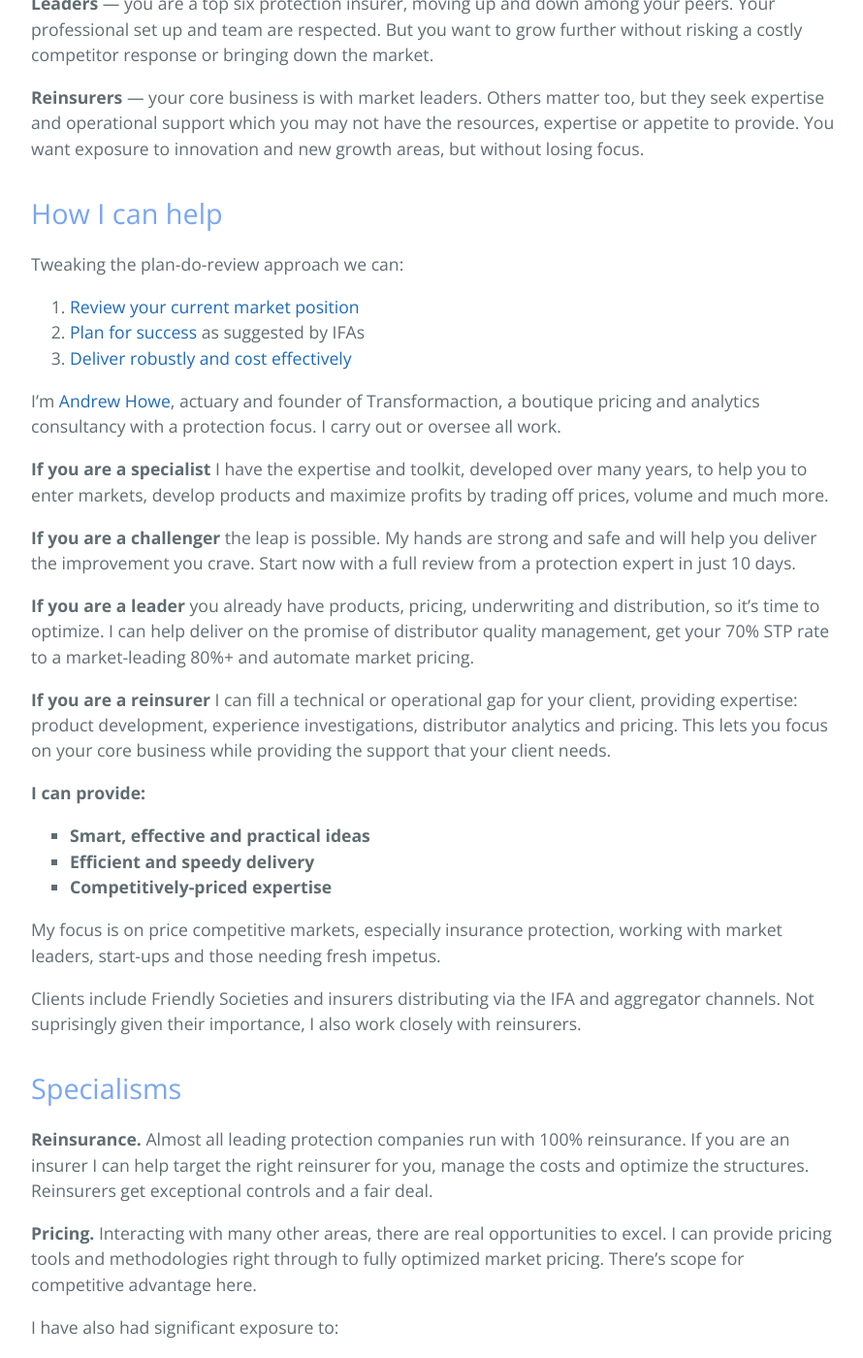
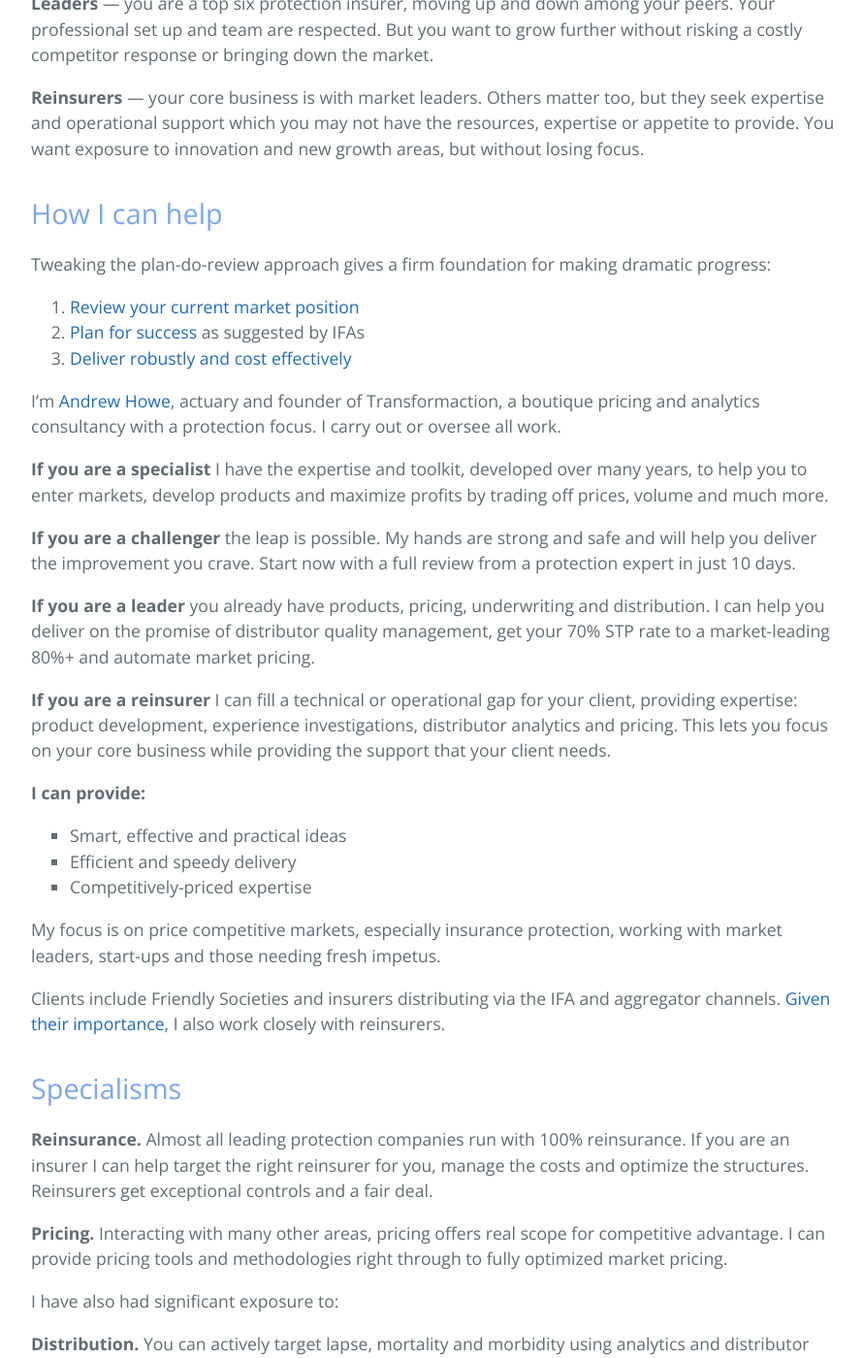
Before and after one commit to maverickactuary/1actuary, a Jekyll site: the page built from index.md, in a window 1280 px wide and 1400 px high, scrolled down 468 px. Shown: the whole window at 97% size, without its empty margins (192-1082 px from the left). Built offline with Jekyll 4.4.1, drawn with Linux system fonts in a browser that asks for light colours.

Commit message:
Shorten home page text

```diff
--- a/index.md
+++ b/index.md
@@ -18,7 +18,7 @@ title: "Transformaction"
 
 ## How I can help
 
-Tweaking the plan-do-review approach we can:
+Tweaking the plan-do-review approach gives a firm foundation for making dramatic progress:
 
 1. [Review your current market position](/content/2marketplayers/)
 1. [Plan for success](/content/3buildingblocks/) as suggested by IFAs
@@ -30,25 +30,25 @@ I'm [Andrew Howe](https://www.linkedin.com/in/maverickactuary/), actuary and fou
 
 **If you are a challenger** the leap is possible. My hands are strong and safe and will help you deliver the improvement you crave. Start now with a full review from a protection expert in just 10 days.
 
-**If you are a leader** you already have products, pricing, underwriting and distribution, so it's time to optimize. I can help deliver on the promise of distributor quality management, get your 70% STP rate to a market-leading 80%+ and automate market pricing.
+**If you are a leader** you already have products, pricing, underwriting and distribution. I can help you deliver on the promise of distributor quality management, get your 70% STP rate to a market-leading 80%+ and automate market pricing.
 
 **If you are a reinsurer** I can fill a technical or operational gap for your client, providing expertise: product development, experience investigations, distributor analytics and pricing. This lets you focus on your core business while providing the support that your client needs.
 
 **I can provide:**
 
-+ **Smart, effective and practical ideas**
-+ **Efficient and speedy delivery**
-+ **Competitively-priced expertise**
++ Smart, effective and practical ideas
++ Efficient and speedy delivery
++ Competitively-priced expertise
 
 My focus is on price competitive markets, especially insurance protection, working with market leaders, start-ups and those needing fresh impetus.
 
-Clients include Friendly Societies and insurers distributing via the IFA and aggregator channels. Not suprisingly given their importance, I also work closely with reinsurers.
+Clients include Friendly Societies and insurers distributing via the IFA and aggregator channels. [Given their importance](/content/3buildingblocks/reinsurance-for.html), I also work closely with reinsurers.
 
 ## Specialisms
 
 **Reinsurance.** Almost all leading protection companies run with 100% reinsurance. If you are an insurer I can help target the right reinsurer for you, manage the costs and optimize the structures. Reinsurers get exceptional controls and a fair deal.
 
-**Pricing.** Interacting with many other areas, there are real opportunities to excel. I can provide pricing tools and methodologies right through to fully optimized market pricing. There's scope for competitive advantage here.
+**Pricing.** Interacting with many other areas, pricing offers real scope for competitive advantage. I can provide pricing tools and methodologies right through to fully optimized market pricing.
 
 I have also had significant exposure to:
 
@@ -61,6 +61,6 @@ Let's work together.
 Why not arrange a free 1 hour MS teams, Skype, Webex or Zoom? Or read on to:
 
 + [Review and segment the individual protection market](/content/2marketplayers/)
-+ [Learn about the real impact of reinsurers](/content/2marketplayers/reinsurers.html)
++ [Learn about the real impact of reinsurers](/content/3buildingblocks/reinsurance-for.html)
 + [Investigate the building blocks of protection success](/content/3buildingblocks/)
 + [Determine the best route to delivery](/content/4delivering/)
```
